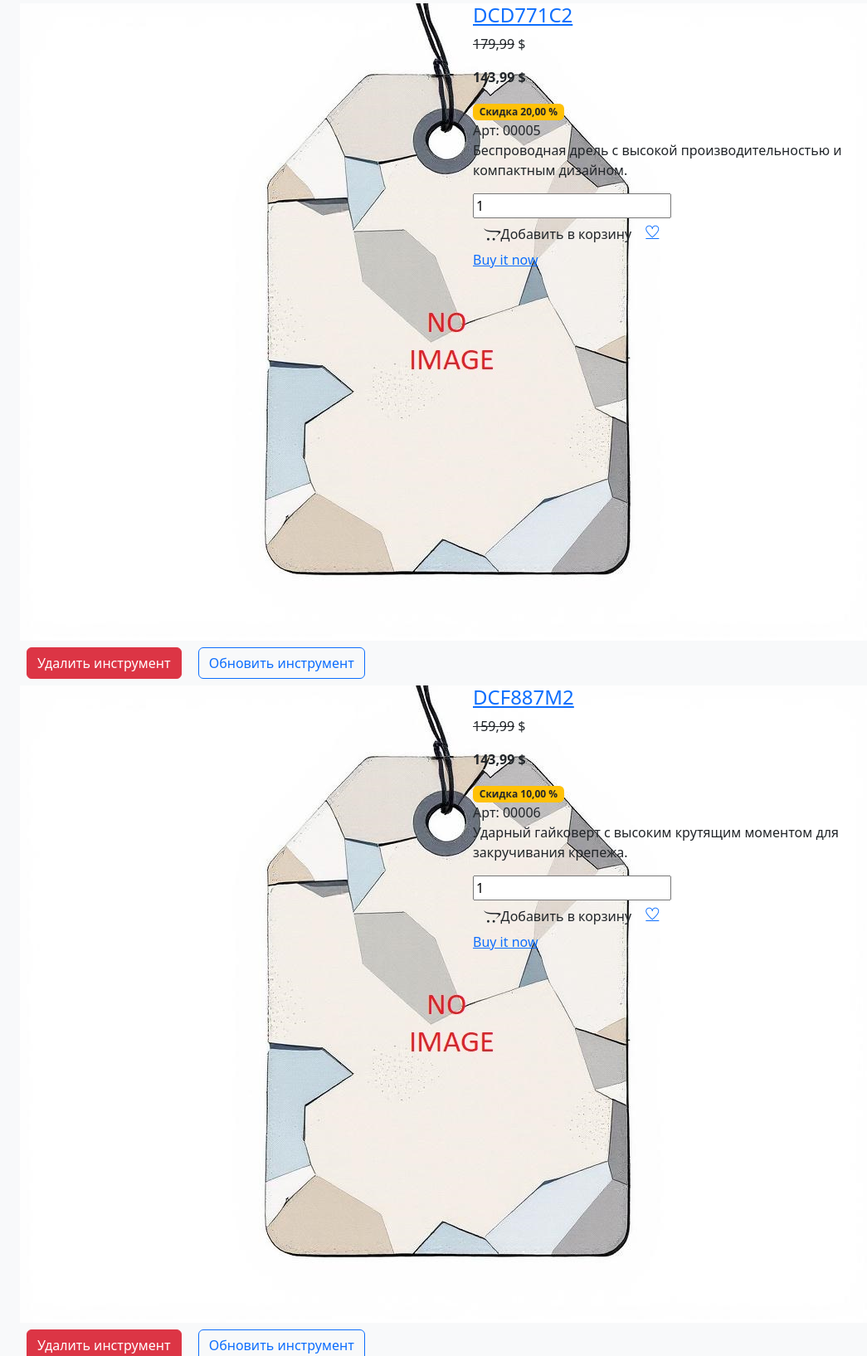
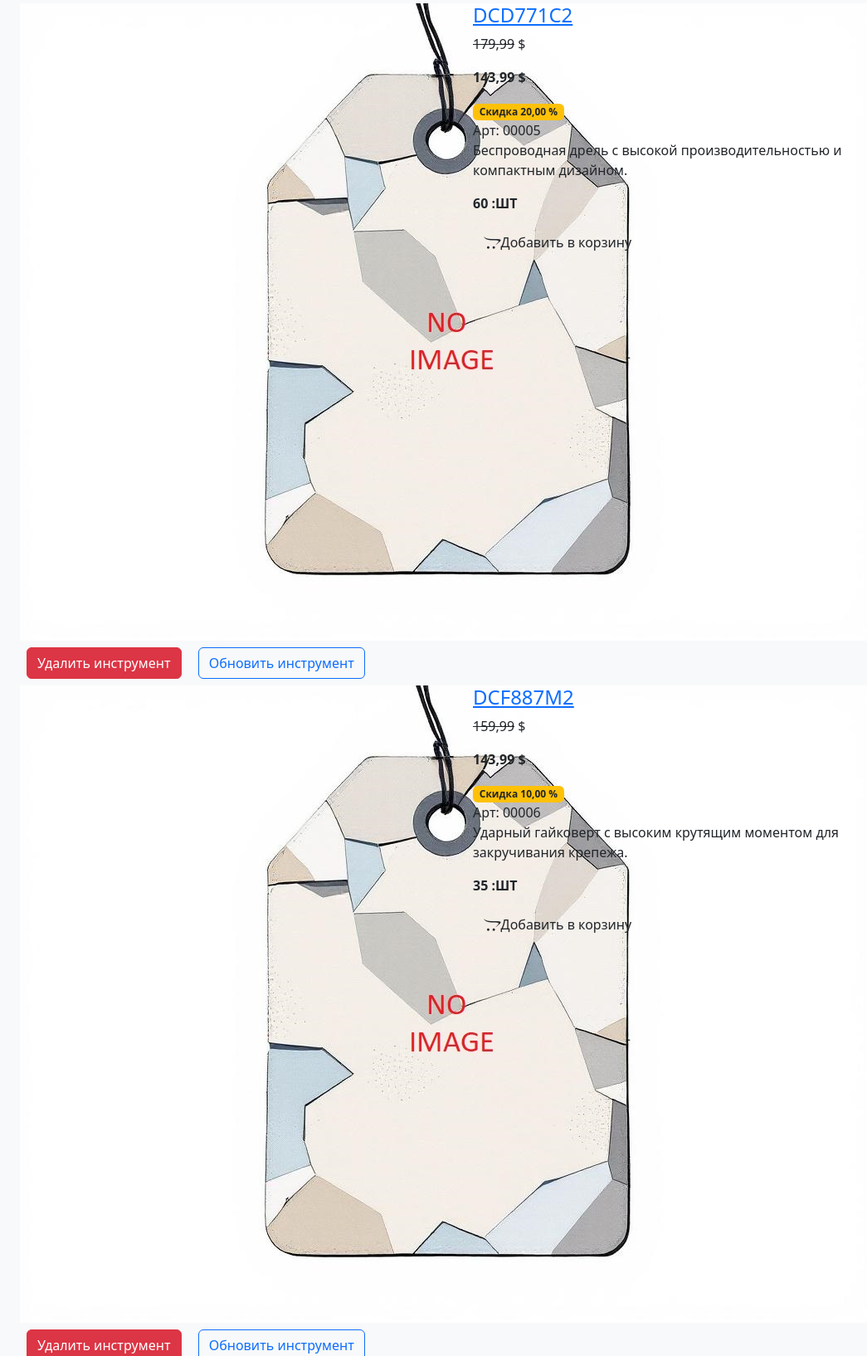
Before and after one commit to oleg425top/FinalyProject425, a Django app: page /shop/catalog/brand/3/tools/ in a window 1280 px wide. Shown: the part 1580-3214 px from the top of the page at 83% size, without its empty margins (82-1127 px from the left). Run offline with Django 5.2, Linux system fonts and the light colour scheme; the visitor is signed in with stand-in values (Sample User, id 1); data comes from the database, SQL or seed files in the repository; data that the repository does not hold is empty; some libraries are stand-ins or nearby versions.

Commit message:
Убрал лишнее в карточке товара

```diff
--- a/shop/templates/shop/includes/inc_tool.html
+++ b/shop/templates/shop/includes/inc_tool.html
@@ -40,15 +40,10 @@
               </div>
               <p class="product-desc">{{ object.description }}</p>
               <div class="quick-product-action">
+                <p><strong> {{ object.quantity }} :ШТ</strong></p>
                 <div class="action-top">
-                  <div class="pro-qty">
-                    <input type="text" id="quantity" title="Quantity" value="1" />
-                  </div>
+
                   <a href="{% url 'cart:cart_add' object.slug %}" class="btn btn-black"><i class="fa fa-opencart"></i>Добавить в корзину</a>
-                  <a class="btn-wishlist" href="#"><i class="ti-heart"></i></a>
-                </div>
-                <div class="action-bottom">
-                  <a class="btn-theme" href="shop-checkout.html">Buy it now</a>
                 </div>
               </div>
             </div>
```
